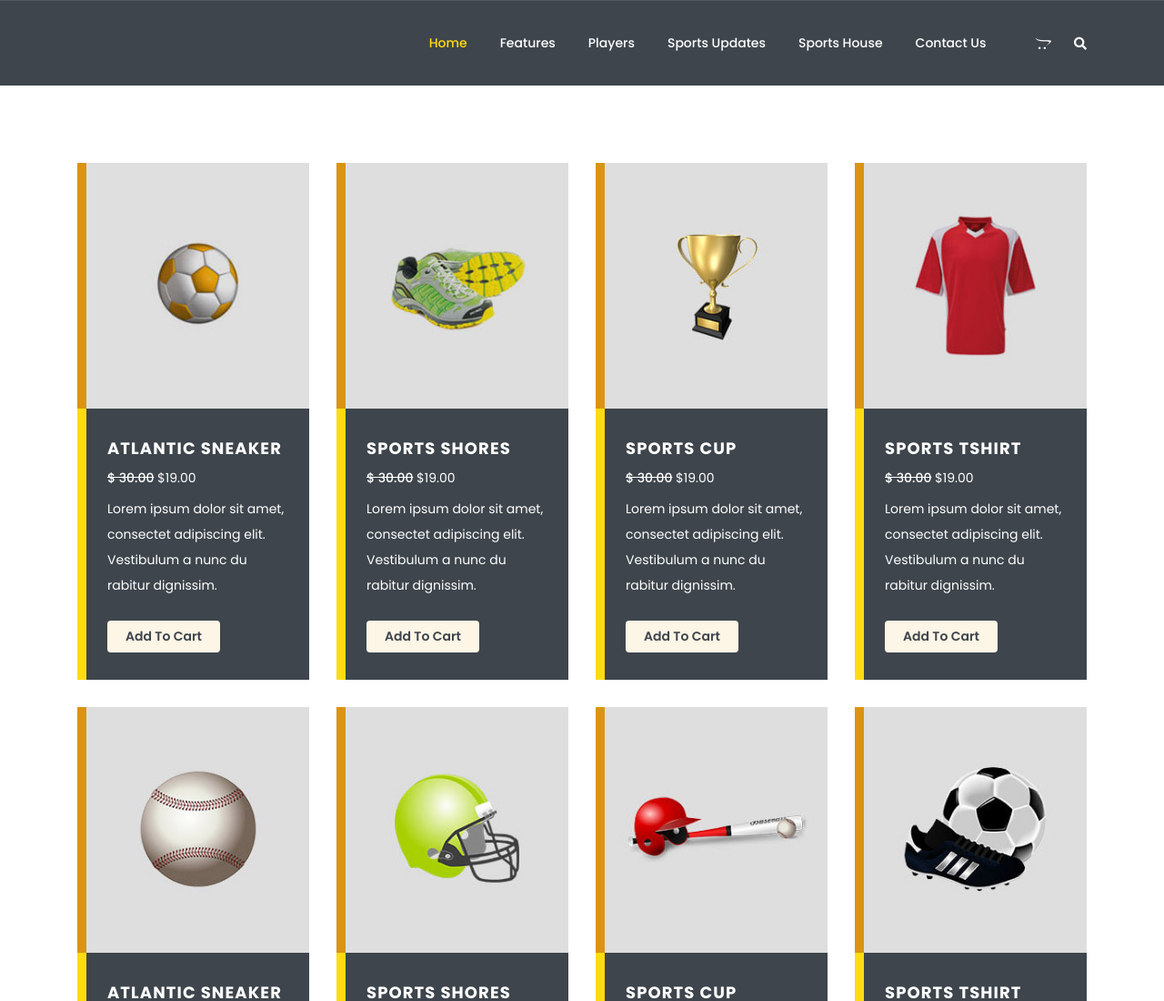
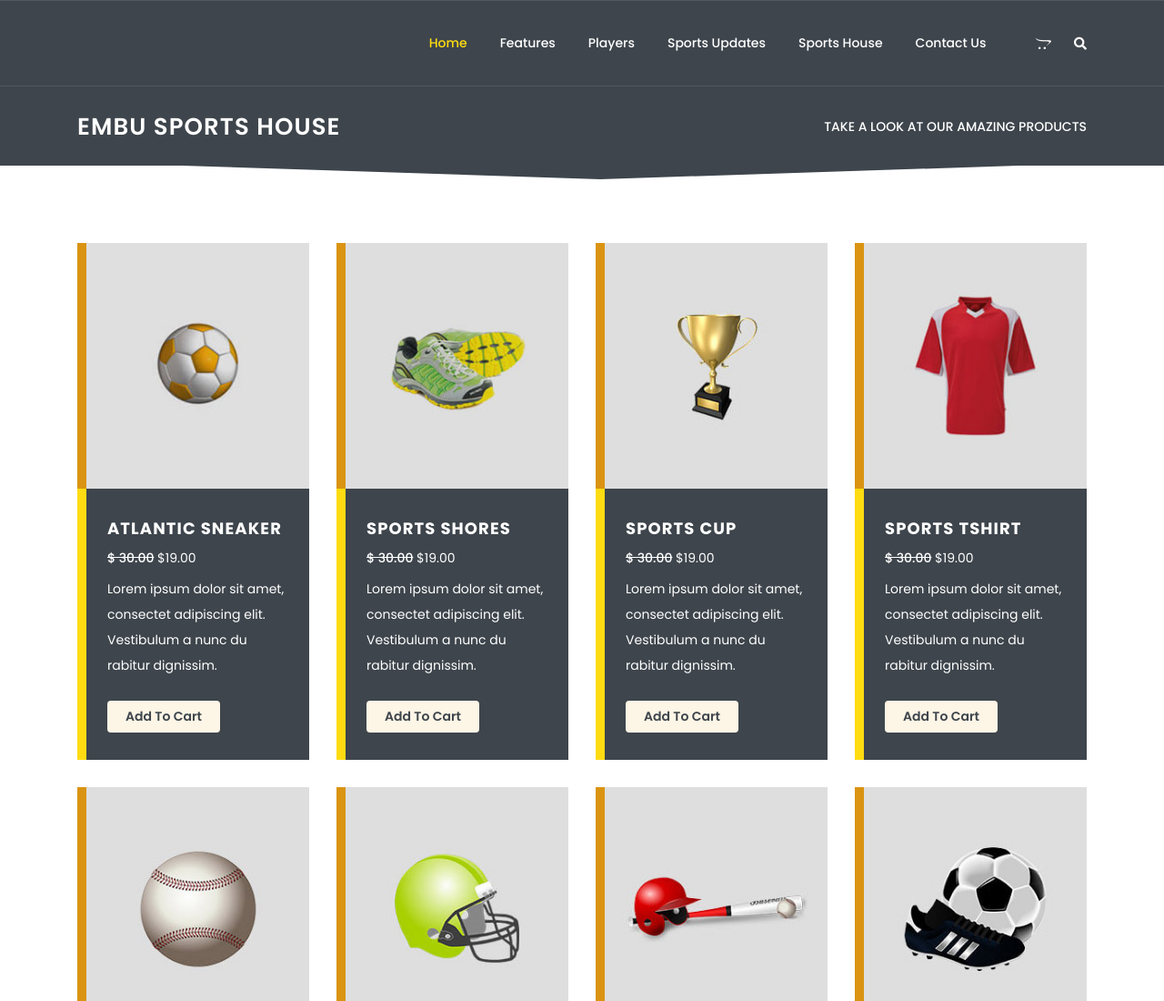
Before and after one commit to VananiNathaniel/Khela, a plain HTML site: page pages/shop-grid.html in a window 1280 px wide. Shown: the top 1100 px of the page at 91% size. Drawn offline with Linux system fonts and the light colour scheme.

Commit message:
shop grid, sub-header

```diff
--- a/pages/shop-grid.html
+++ b/pages/shop-grid.html
@@ -146,6 +146,22 @@
 
         </header>
         <!--// Header //-->
+
+        <!--// SubHeader //-->
+        <div class="ritekhela-subheader">
+            <div class="container">
+                <div class="row">
+                    <div class="col-md-12">
+                        <h1>Embu Sports House</h1>
+                        <ul class="ritekhela-breadcrumb">
+                            <li>Take a look at our Amazing Products</li>
+                        </ul>
+                    </div>
+                </div>
+            </div>
+        </div>
+        <!--// SubHeader //-->
+
 
         <!--// Content //-->
         <div class="ritekhela-main-content">
```
